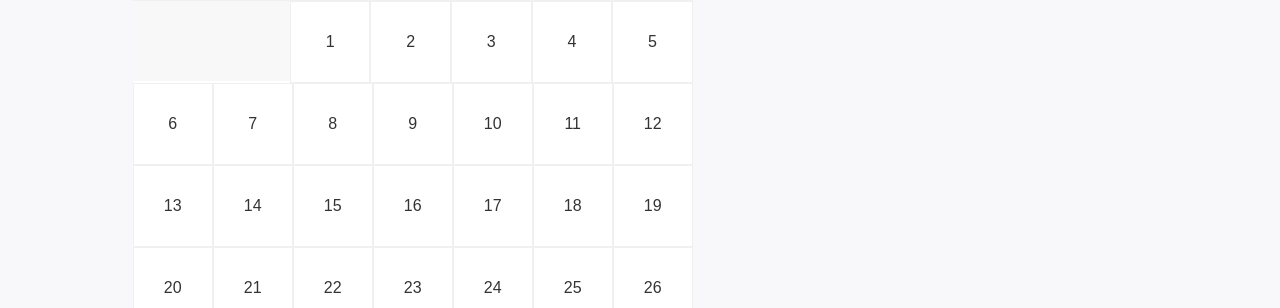
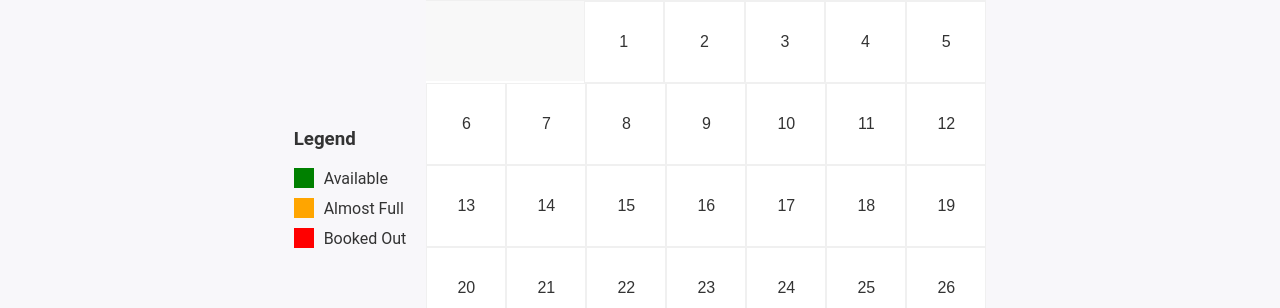
Before and after one commit to onurat/booking-system, a React (Create React App) app: page /#/ in a window 1280 px wide. Shown: the part 226-534 px from the top of the page. Built offline with nearby package versions, Linux system fonts and the light colour scheme; no server answers.

Commit message:
Update Homepage.css

```diff
--- a/src/pages/Homepage.css
+++ b/src/pages/Homepage.css
@@ -1,13 +1,11 @@
 .homepage-container {
   display: flex;
+  justify-content: center;
+  align-items: center;
 }
 
 .legend-container {
-    flex: 0 0 auto;
-    padding-right: 20px;
-  }
-
-  .legend {
+  margin-right: 20px;
 }
 
 .legend-item {
@@ -21,6 +19,7 @@
   height: 20px;
   margin-right: 10px;
 }
+
 .green {
   background-color: green;
 }
```
Lines whose indentation alone changed are shown as unchanged.
